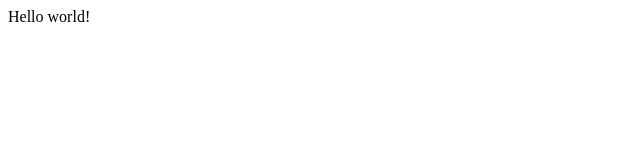
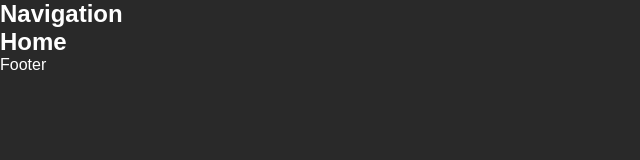
Before and after one commit to squteronsquter/gatsby-sass-starter, a Gatsby site: page / in a window 1280 px wide. Shown: the whole page, without its empty margins (0-640 px from the left). Built offline with nearby package versions, Linux system fonts and the light colour scheme; Gatsby itself is replaced by a stand-in of ours.

Commit message:
initial commit

```diff
--- a/gatsby-config.js
+++ b/gatsby-config.js
@@ -1,10 +1,9 @@
-/**
- * Configure your Gatsby site with this file.
- *
- * See: https://www.gatsbyjs.com/docs/gatsby-config/
- */
-
 module.exports = {
-  /* Your site config here */
-  plugins: [],
+  plugins: [
+    `gatsby-plugin-styled-components`,
+    `gatsby-plugin-image`,
+    `gatsby-plugin-sharp`,
+    `gatsby-transformer-sharp`,
+    `gatsby-plugin-sass`,
+  ],
 }
--- /dev/null
+++ b/src/assets/css/app.scss
@@ -0,0 +1,19 @@
+* {
+  margin: 0;
+  padding: 0;
+  box-sizing: border-box;
+}
+
+html {
+  background-color: rgb(41, 41, 41);
+  p,
+  h1,
+  h2,
+  h3,
+  h4,
+  h5,
+  h6 {
+    color: white;
+  }
+  font-family: Arial, Helvetica, sans-serif;
+}
--- /dev/null
+++ b/src/components/Footer.js
@@ -0,0 +1,9 @@
+import React from "react"
+
+export default function Footer() {
+  return (
+    <>
+      <p>Footer</p>
+    </>
+  )
+}
--- /dev/null
+++ b/src/components/Layout.js
@@ -0,0 +1,20 @@
+import React from "react"
+import styled from "styled-components"
+import Navbar from "./Navbar"
+import Footer from "./Footer"
+
+export const Layout = ({ children }) => {
+  return (
+    <>
+      <Wrapper>
+        <Navbar />
+        {children}
+        <Footer />
+      </Wrapper>
+    </>
+  )
+}
+
+const Wrapper = styled.section``
+
+export default Layout
--- /dev/null
+++ b/src/components/Navbar.js
@@ -0,0 +1,9 @@
+import React from "react"
+
+export default function Navbar() {
+  return (
+    <>
+      <h1>Navigation</h1>
+    </>
+  )
+}
--- a/src/pages/index.js
+++ b/src/pages/index.js
@@ -1,5 +1,11 @@
 import React from "react"
+import Layout from "../components/Layout"
+import "../assets/css/app.scss"
 
 export default function Home() {
-  return <div>Hello world!</div>
+  return (
+    <Layout>
+      <h1>Home</h1>
+    </Layout>
+  )
 }
```
Also changed, not shown: package.json (+11 -1 lines), 1 other file.
